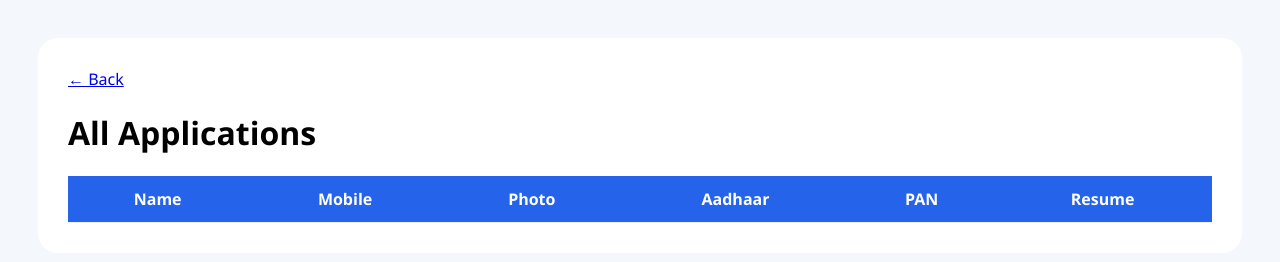
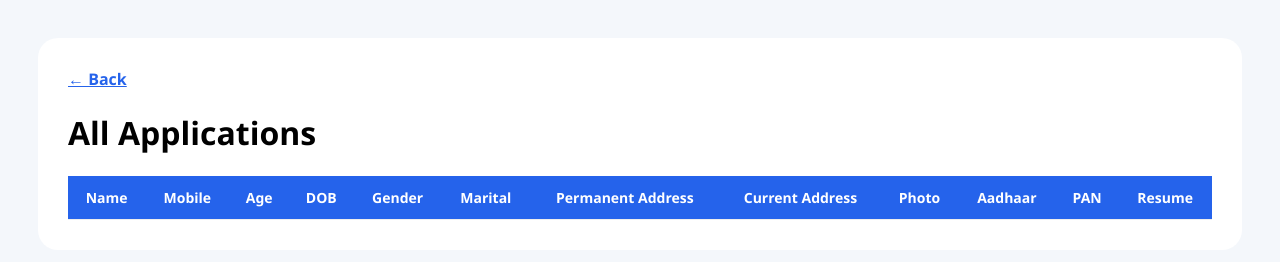
Before and after one commit to charlie517799/job-portal, a website: page public/applications.html in a window 1280 px wide. Drawn offline with Linux system fonts and the light colour scheme; no server answers.

Commit message:
Show full application data

```diff
--- a/public/applications.html
+++ b/public/applications.html
@@ -3,18 +3,47 @@
 <head>
 <title>All Applications</title>
 <style>
-body{font-family:Segoe UI;background:#f4f7fb;padding:30px}
-.container{max-width:1600px;margin:auto;background:white;padding:30px;border-radius:20px}
-table{width:100%;border-collapse:collapse}
-th,td{padding:12px;border-bottom:1px solid #eee}
-th{background:#2563eb;color:white}
-img{width:70px}
+body{
+font-family:Segoe UI;
+background:#f4f7fb;
+padding:30px;
+}
+.container{
+max-width:1800px;
+margin:auto;
+background:white;
+padding:30px;
+border-radius:20px;
+}
+table{
+width:100%;
+border-collapse:collapse;
+font-size:14px;
+}
+th,td{
+padding:12px;
+border-bottom:1px solid #eee;
+}
+th{
+background:#2563eb;
+color:white;
+}
+img{
+width:70px;
+border-radius:8px;
+}
+a{
+color:#2563eb;
+font-weight:bold;
+}
 </style>
 </head>
 <body>
 
 <div class="container">
+
 <a href="/admin-dashboard.html">← Back</a>
+
 <h1>All Applications</h1>
 
 <table>
@@ -22,14 +51,22 @@ img{width:70px}
 <tr>
 <th>Name</th>
 <th>Mobile</th>
+<th>Age</th>
+<th>DOB</th>
+<th>Gender</th>
+<th>Marital</th>
+<th>Permanent Address</th>
+<th>Current Address</th>
 <th>Photo</th>
 <th>Aadhaar</th>
 <th>PAN</th>
 <th>Resume</th>
 </tr>
 </thead>
+
 <tbody id="applicationsTable"></tbody>
 </table>
+
 </div>
 
 <script>
@@ -41,13 +78,20 @@ const table=document.getElementById('applicationsTable');
 data.forEach(app=>{
 table.innerHTML+=`
 <tr>
-<td>${app.full_name}</td>
-<td>${app.mobile}</td>
-<td><img src="${app.photo}"></td>
-<td><a href="${app.aadhaar}" target="_blank">View</a></td>
-<td><a href="${app.pan_card}" target="_blank">View</a></td>
-<td><a href="${app.resume}" target="_blank">View</a></td>
-</tr>`;
+<td>${app.full_name || ''}</td>
+<td>${app.mobile || ''}</td>
+<td>${app.age || ''}</td>
+<td>${app.dob || ''}</td>
+<td>${app.gender || ''}</td>
+<td>${app.marital_status || ''}</td>
+<td>${app.permanent_address || ''}</td>
+<td>${app.current_address || ''}</td>
+<td>${app.photo ? `<img src="${app.photo}">` : 'No Photo'}</td>
+<td>${app.aadhaar ? `<a href="${app.aadhaar}" target="_blank">View</a>` : 'No File'}</td>
+<td>${app.pan_card ? `<a href="${app.pan_card}" target="_blank">View</a>` : 'No File'}</td>
+<td>${app.resume ? `<a href="${app.resume}" target="_blank">View</a>` : 'No Resume'}</td>
+</tr>
+`;
 });
 });
 </script>
```
